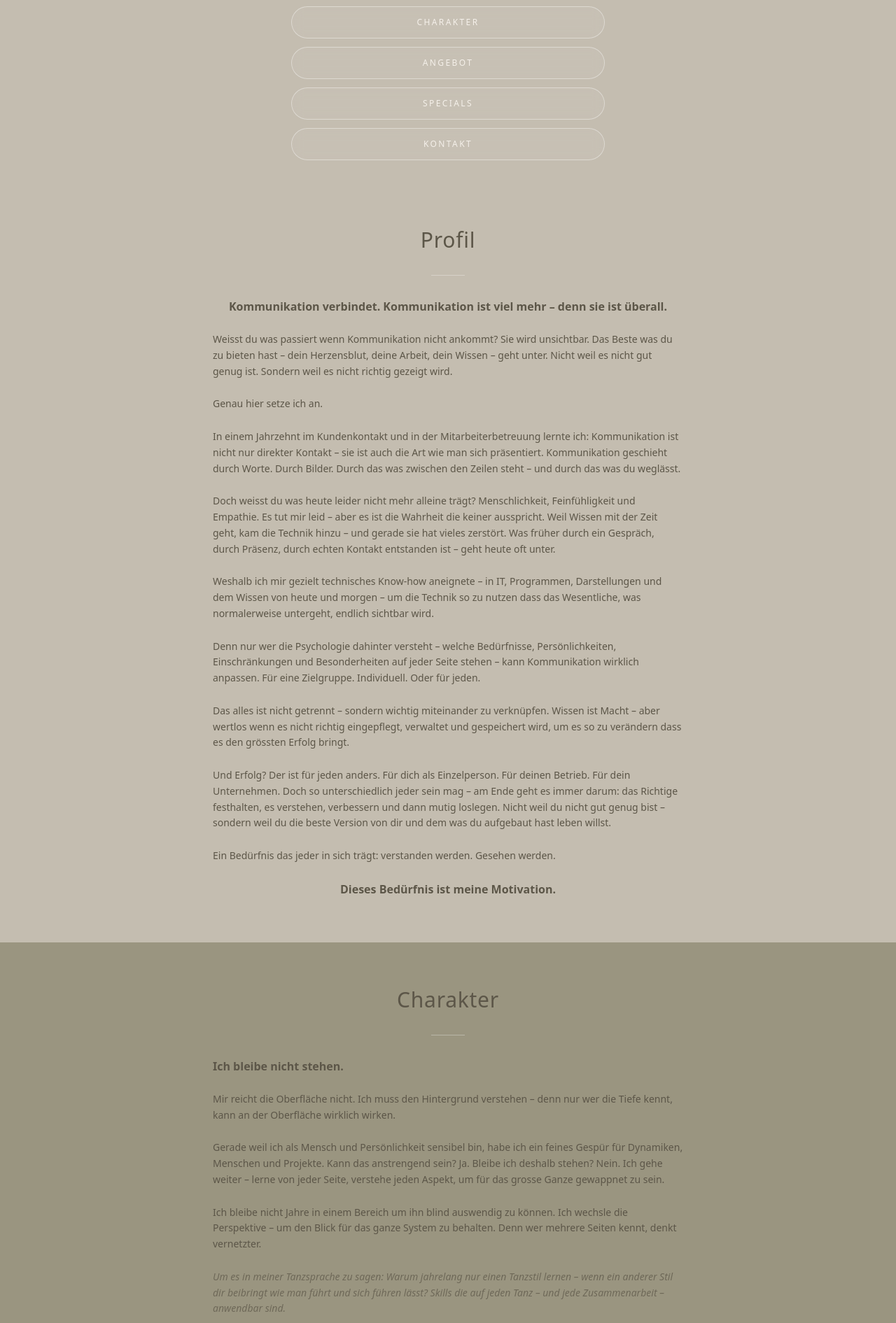
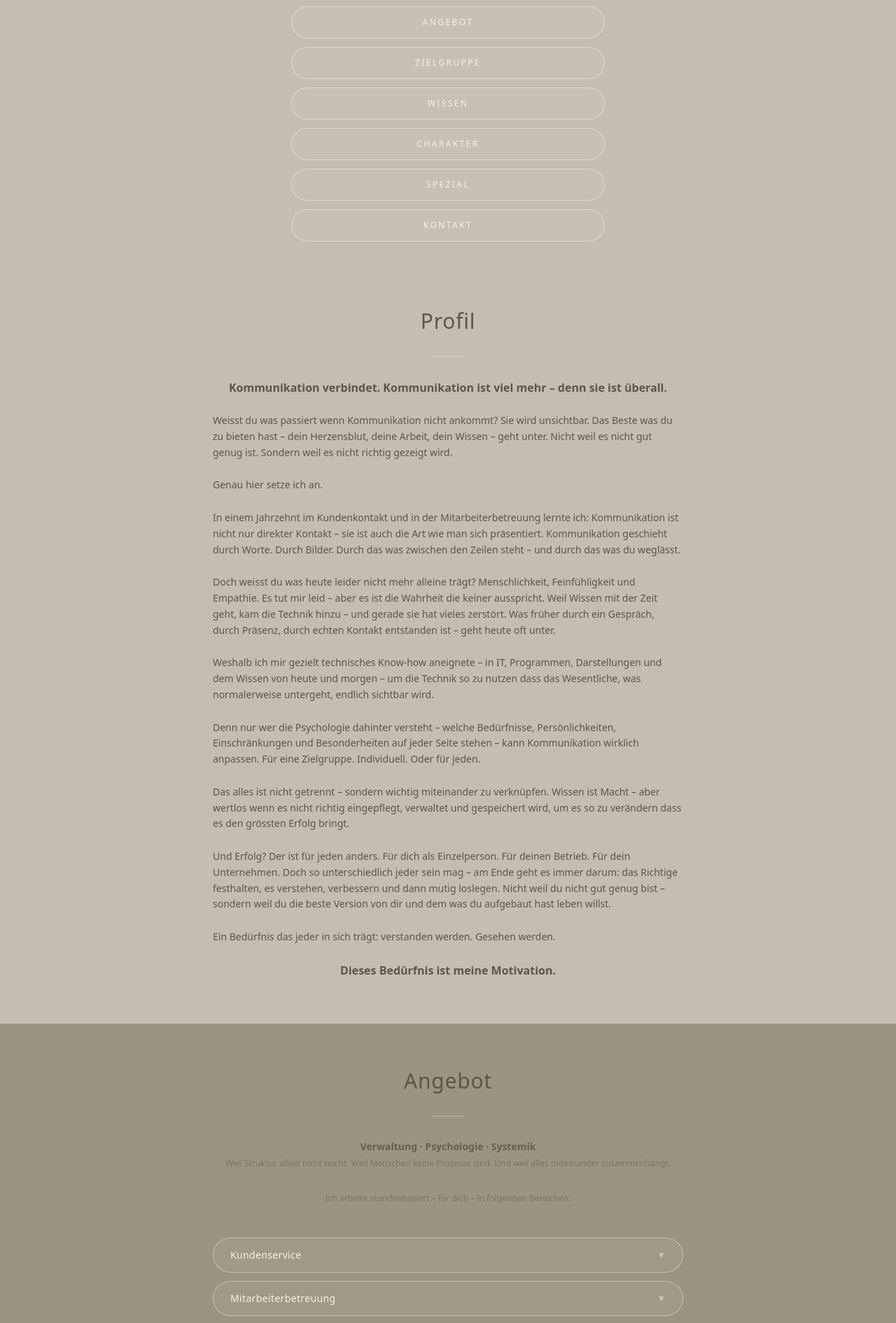
Before and after one commit to StefaniaMaDolak/stefania-dolak-charactercard, a Next.js app: page / in a window 1280 px wide. Shown: the part 500-2391 px from the top of the page at 70% size. Built offline with nearby package versions, Linux system fonts and the light colour scheme.

Commit message:
6 BEREICHE: Profil, Angebot, Zielgruppe, Wissen, Charakter, Spezial. Neue Struktur für jeden CCQ.

```diff
--- a/public/ccq-config.json
+++ b/public/ccq-config.json
@@ -16,11 +16,12 @@
   },
   "bereiche": {
     "profil": true,
+    "angebot": true,
+    "zielgruppe": true,
+    "wissen": true,
     "charakter": true,
-    "hintergrund": true,
-    "angebot": true,
-    "kontakt": true,
-    "specials": true
+    "spezial": true,
+    "kontakt": true
   },
   "leistungen": [
     "Kundenservice",
--- a/src/app/page.tsx
+++ b/src/app/page.tsx
@@ -74,7 +74,7 @@ export default function Home() {
       className="min-h-screen text-[var(--ccq-dark)] font-sans"
       style={{ backgroundColor: "var(--ccq-primary)" }}
     >
-      {/* === BEREICH 1: FLIP-CARD VISITENKARTE === */}
+      {/* FLIP-CARD VISITENKARTE */}
       <section className="py-12 px-6 flex flex-col items-center">
         <div
           className="relative cursor-pointer"
@@ -121,14 +121,16 @@ export default function Home() {
         </p>
       </section>
 
-      {/* === BEREICH 2: NAVIGATION === */}
+      {/* NAVIGATION */}
       <section className="px-6 pb-8">
         <div className="max-w-md mx-auto space-y-3">
           {[
             ...(config.bereiche.profil ? [{ label: "Profil", id: "profil" }] : []),
+            ...(config.bereiche.angebot ? [{ label: "Angebot", id: "angebot" }] : []),
+            ...(config.bereiche.zielgruppe ? [{ label: "Zielgruppe", id: "zielgruppe" }] : []),
+            ...(config.bereiche.wissen ? [{ label: "Wissen", id: "wissen" }] : []),
             ...(config.bereiche.charakter ? [{ label: "Charakter", id: "charakter" }] : []),
-            ...(config.bereiche.angebot ? [{ label: "Angebot", id: "angebot" }] : []),
-            ...(config.bereiche.specials ? [{ label: "Specials", id: "specials" }] : []),
+            ...(config.bereiche.spezial ? [{ label: "Spezial", id: "spezial" }] : []),
             ...(config.bereiche.kontakt ? [{ label: "Kontakt", id: "kontakt" }] : []),
           ].map((item) => (
             <button
@@ -145,7 +147,7 @@ export default function Home() {
         </div>
       </section>
 
-      {/* === BEREICH 3: PROFIL (Kommunikations-Text) === */}
+      {/* PROFIL */}
       {config.bereiche.profil && (
         <section id="profil" className="py-16 px-6">
           <div className="max-w-2xl mx-auto text-center space-y-8">
@@ -179,35 +181,13 @@ export default function Home() {
         </section>
       )}
 
-      {/* === BEREICH 4: CHARAKTER === */}
-      {config.bereiche.charakter && (
+      {/* ANGEBOT */}
+      {config.bereiche.angebot && (
         <section
-          id="charakter"
+          id="angebot"
           className="py-16 px-6"
           style={{ backgroundColor: "var(--ccq-secondary)" }}
         >
-          <div className="max-w-2xl mx-auto text-center space-y-8">
-            <h2 className="text-3xl font-light tracking-wide">Charakter</h2>
-            <div className="w-12 h-px bg-white/30 mx-auto" />
-
-            <div className="text-left space-y-6 text-sm leading-relaxed">
-              <p className="font-bold text-base">Ich bleibe nicht stehen.</p>
-
-              <p>Mir reicht die Oberfläche nicht. Ich muss den Hintergrund verstehen – denn nur wer die Tiefe kennt, kann an der Oberfläche wirklich wirken.</p>
-
-              <p>Gerade weil ich als Mensch und Persönlichkeit sensibel bin, habe ich ein feines Gespür für Dynamiken, Menschen und Projekte. Kann das anstrengend sein? Ja. Bleibe ich deshalb stehen? Nein. Ich gehe weiter – lerne von jeder Seite, verstehe jeden Aspekt, um für das grosse Ganze gewappnet zu sein.</p>
-
-              <p>Ich bleibe nicht Jahre in einem Bereich um ihn blind auswendig zu können. Ich wechsle die Perspektive – um den Blick für das ganze System zu behalten. Denn wer mehrere Seiten kennt, denkt vernetzter.</p>
-
-              <p className="italic opacity-70">Um es in meiner Tanzsprache zu sagen: Warum jahrelang nur einen Tanzstil lernen – wenn ein anderer Stil dir beibringt wie man führt und sich führen lässt? Skills die auf jeden Tanz – und jede Zusammenarbeit – anwendbar sind.</p>
-            </div>
-          </div>
-        </section>
-      )}
-
-      {/* === BEREICH 5: ANGEBOT (Aufklappende Buttons) === */}
-      {config.bereiche.angebot && (
-        <section id="angebot" className="py-16 px-6">
           <div className="max-w-2xl mx-auto text-center space-y-8">
             <h2 className="text-3xl font-light tracking-wide">Angebot</h2>
             <div className="w-12 h-px bg-white/30 mx-auto" />
@@ -248,20 +228,6 @@ export default function Home() {
               ))}
             </div>
 
-            {/* VITA */}
-            <div className="pt-8 space-y-6 text-left">
-              <p className="text-xs opacity-50 tracking-wider uppercase">Mein Hintergrund</p>
-              {config.vita.map((item) => (
-                <div key={item.year} className="flex gap-4">
-                  <div className="w-16 text-right text-xs opacity-50 pt-1 tracking-wider">{item.year}</div>
-                  <div className="flex-1 text-sm opacity-85 leading-relaxed">{item.text}</div>
-                </div>
-              ))}
-              <p className="text-sm leading-relaxed opacity-85 pt-4">
-                Als Assistenz über mehrere Jahre und auch heute virtuell für Sie erreichbar. Mit dem Wissen, dass das Wissen nie an einer Stelle stehen bleibt.
-              </p>
-            </div>
-
             {/* CTA */}
             <div className="pt-8">
               <a
@@ -278,15 +244,109 @@ export default function Home() {
         </section>
       )}
 
-      {/* === BEREICH 6: SPECIALS (Leer für PDFs) === */}
-      {config.bereiche.specials && (
+      {/* ZIELGRUPPE */}
+      {config.bereiche.zielgruppe && (
+        <section id="zielgruppe" className="py-16 px-6">
+          <div className="max-w-2xl mx-auto text-center space-y-8">
+            <h2 className="text-3xl font-light tracking-wide">Zielgruppe</h2>
+            <div className="w-12 h-px bg-white/30 mx-auto" />
+
+            <div className="space-y-6 text-left text-sm leading-relaxed">
+              <p>Für wen ich arbeite:</p>
+
+              <div className="space-y-3">
+                {[
+                  {
+                    wer: "Selbstständige & Kleinunternehmen",
+                    was: "Du hast keine Zeit für Verwaltung, Kommunikation und Webseite – aber du brauchst sie. Ich übernehme.",
+                  },
+                  {
+                    wer: "Praxen & Therapeuten",
+                    was: "Kundenkontakt, Terminorganisation, Webseite und das Gefühl, alles allein machen zu müssen. Ich entlaste.",
+                  },
+                  {
+                    wer: "Restaurants & Gastronomie",
+                    was: "Reservierungen, Kommunikation, digitale Präsenz. Ich sorge dafür, dass deine Gäste sich willkommen fühlen.",
+                  },
+                  {
+                    wer: "Teams & Start-ups",
+                    was: "Interne Kommunikation, Onboarding, Prozesse. Ich bin die Brücke zwischen Chaos und Struktur.",
+                  },
+                ].map((item) => (
+                  <div
+                    key={item.wer}
+                    className="p-5 rounded-xl bg-white/5 border border-white/20"
+                  >
+                    <p className="font-bold mb-1">{item.wer}</p>
+                    <p className="opacity-70 text-xs leading-relaxed">{item.was}</p>
+                  </div>
+                ))}
+              </div>
+            </div>
+          </div>
+        </section>
+      )}
+
+      {/* WISSEN (Vita + Hintergrund) */}
+      {config.bereiche.wissen && (
         <section
-          id="specials"
+          id="wissen"
           className="py-16 px-6"
           style={{ backgroundColor: "var(--ccq-secondary)" }}
         >
           <div className="max-w-2xl mx-auto text-center space-y-8">
-            <h2 className="text-3xl font-light tracking-wide">Specials</h2>
+            <h2 className="text-3xl font-light tracking-wide">Wissen</h2>
+            <div className="w-12 h-px bg-white/30 mx-auto" />
+
+            <div className="space-y-6 text-left">
+              {config.vita.map((item) => (
+                <div key={item.year} className="flex gap-4">
+                  <div className="w-16 text-right text-xs opacity-50 pt-1 tracking-wider">{item.year}</div>
+                  <div className="flex-1 text-sm opacity-85 leading-relaxed">{item.text}</div>
+                </div>
+              ))}
+            </div>
+
+            <div className="pt-6 text-left">
+              <p className="text-sm leading-relaxed opacity-85">
+                Als Assistenz über mehrere Jahre und auch heute virtuell für Sie erreichbar. Mit dem Wissen, dass das Wissen nie an einer Stelle stehen bleibt.
+              </p>
+            </div>
+          </div>
+        </section>
+      )}
+
+      {/* CHARAKTER */}
+      {config.bereiche.charakter && (
+        <section id="charakter" className="py-16 px-6">
+          <div className="max-w-2xl mx-auto text-center space-y-8">
+            <h2 className="text-3xl font-light tracking-wide">Charakter</h2>
+            <div className="w-12 h-px bg-white/30 mx-auto" />
+
+            <div className="text-left space-y-6 text-sm leading-relaxed">
+              <p className="font-bold text-base">Ich bleibe nicht stehen.</p>
+
+              <p>Mir reicht die Oberfläche nicht. Ich muss den Hintergrund verstehen – denn nur wer die Tiefe kennt, kann an der Oberfläche wirklich wirken.</p>
+
+              <p>Gerade weil ich als Mensch und Persönlichkeit sensibel bin, habe ich ein feines Gespür für Dynamiken, Menschen und Projekte. Kann das anstrengend sein? Ja. Bleibe ich deshalb stehen? Nein. Ich gehe weiter – lerne von jeder Seite, verstehe jeden Aspekt, um für das grosse Ganze gewappnet zu sein.</p>
+
+              <p>Ich bleibe nicht Jahre in einem Bereich um ihn blind auswendig zu können. Ich wechsle die Perspektive – um den Blick für das ganze System zu behalten. Denn wer mehrere Seiten kennt, denkt vernetzter.</p>
+
+              <p className="italic opacity-70">Um es in meiner Tanzsprache zu sagen: Warum jahrelang nur einen Tanzstil lernen – wenn ein anderer Stil dir beibringt wie man führt und sich führen lässt? Skills die auf jeden Tanz – und jede Zusammenarbeit – anwendbar sind.</p>
+            </div>
+          </div>
+        </section>
+      )}
+
+      {/* SPEZIAL (leer für PDFs) */}
+      {config.bereiche.spezial && (
+        <section
+          id="spezial"
+          className="py-16 px-6"
+          style={{ backgroundColor: "var(--ccq-secondary)" }}
+        >
+          <div className="max-w-2xl mx-auto text-center space-y-8">
+            <h2 className="text-3xl font-light tracking-wide">Spezial</h2>
             <div className="w-12 h-px bg-white/30 mx-auto" />
 
             <p className="text-sm opacity-60">Hier erscheinen bald Downloads, Checklisten und Extras für dich.</p>
@@ -301,7 +361,7 @@ export default function Home() {
         </section>
       )}
 
-      {/* === BEREICH 7: KONTAKT === */}
+      {/* KONTAKT */}
       {config.bereiche.kontakt && (
         <section id="kontakt" className="py-16 px-6">
           <div className="max-w-2xl mx-auto text-center space-y-6">
@@ -343,7 +403,7 @@ export default function Home() {
         </section>
       )}
 
-      {/* === BEREICH 8: CCQ WERBUNG === */}
+      {/* CCQ WERBUNG */}
       <section className="py-10 px-6 border-t border-white/10">
         <div className="max-w-2xl mx-auto text-center space-y-2">
           <p className="text-[10px] tracking-[0.3em] uppercase opacity-40">CCQ / CHARACTERCARD</p>
@@ -351,7 +411,7 @@ export default function Home() {
         </div>
       </section>
 
-      {/* === BEREICH 9: FOOTER === */}
+      {/* FOOTER */}
       <footer className="py-6 px-4 text-center border-t border-white/10">
         <p className="text-[10px] tracking-wider opacity-30">© 2026 {config.meta.name}</p>
       </footer>
```
Also changed, not shown: src/components/CCQConfigLoader.tsx (+4 -3 lines), 1 other file (tests, documents, lock files or other folders).
